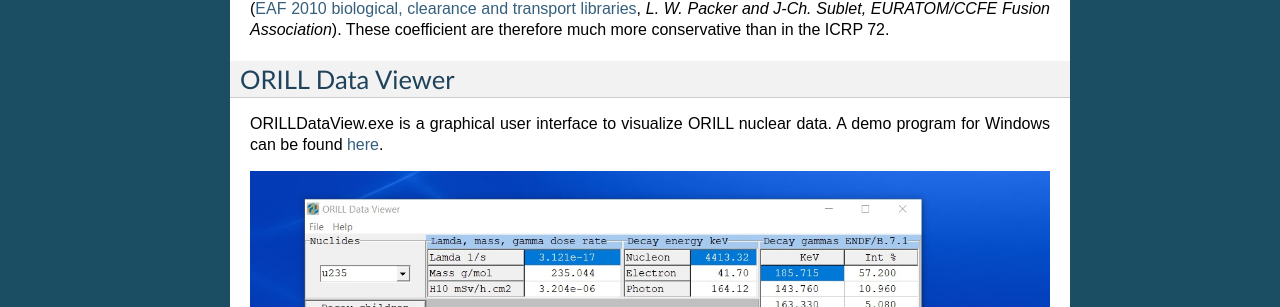
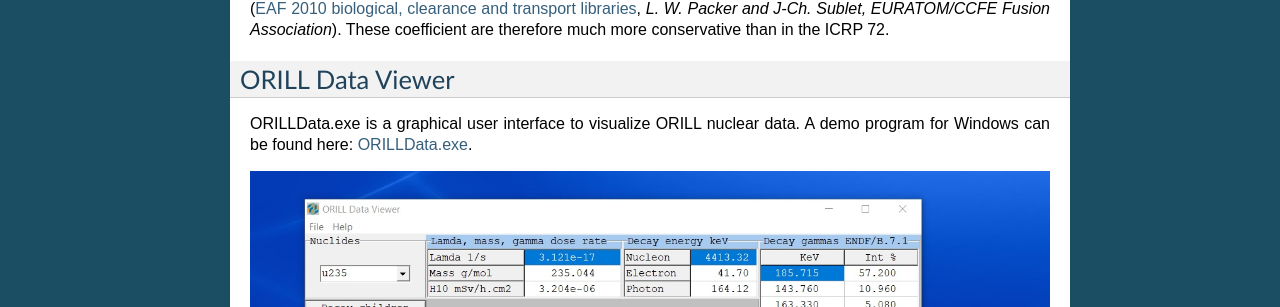
Before and after one commit to orill/orill, a Sphinx documentation site: the page built from docs/nucdata.rst, in a window 1280 px wide. Shown: the part 650-957 px from the top of the page. Built offline with Sphinx 7.4.7, drawn with Linux system fonts in a browser that asks for light colours.

Commit message:
Update nucdata.rst

```diff
--- a/docs/nucdata.rst
+++ b/docs/nucdata.rst
@@ -26,7 +26,7 @@ These coefficient are therefore much more conservative than in the ICRP 72.
 ORILL Data Viewer
 -----------------
 
-ORILLDataView.exe is a graphical user interface to visualize ORILL nuclear data. A demo program for Windows can be found `here <https://github.com/orill/orill/blob/master/bin/ORILLDataSetup.exe>`_.
+ORILLData.exe is a graphical user interface to visualize ORILL nuclear data. A demo program for Windows can be found here: `ORILLData.exe <https://github.com/orill/orill/raw/master/bin/ORILLDataSetup.exe>`_.
 
 .. image:: ORILLDataView.jpg
 
```
